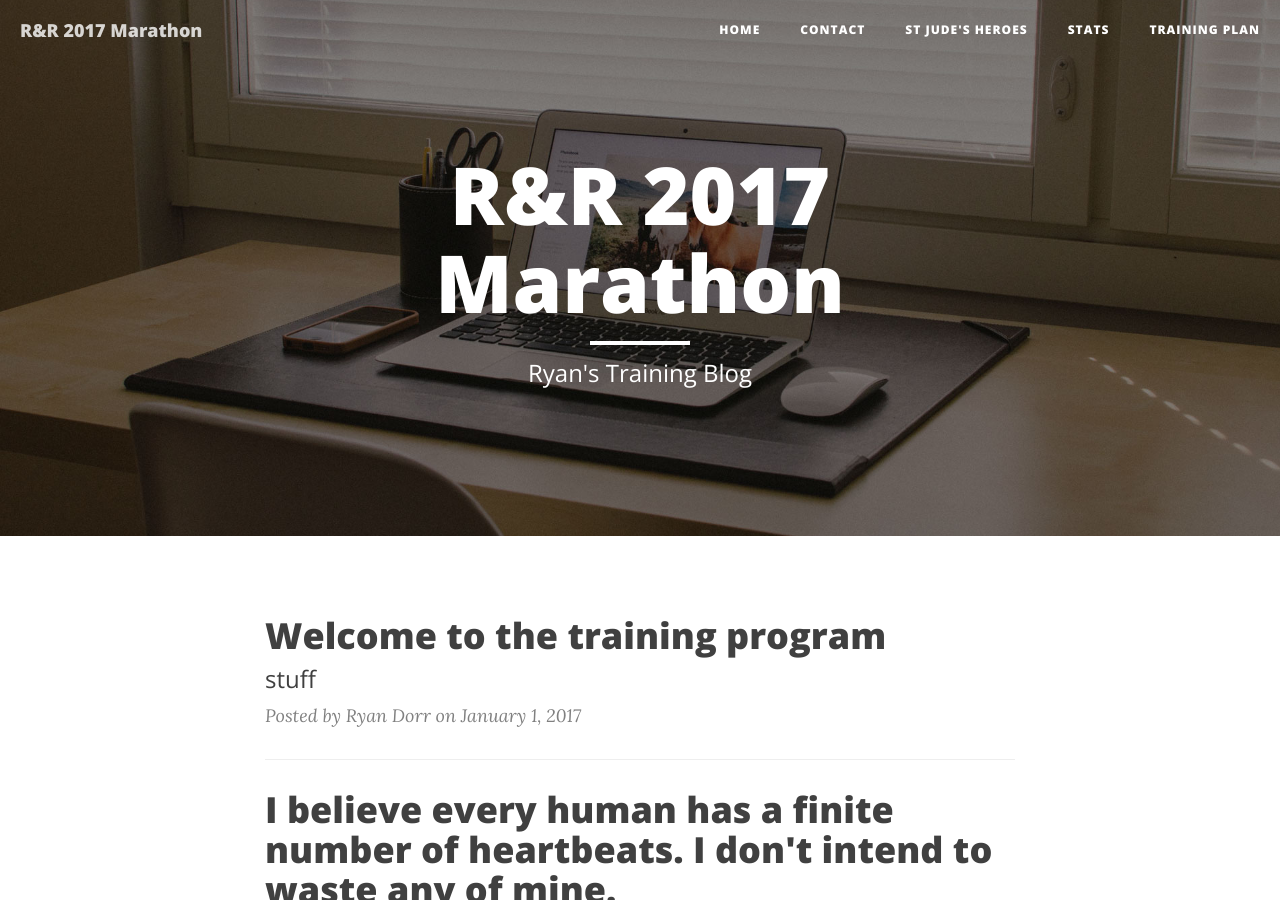
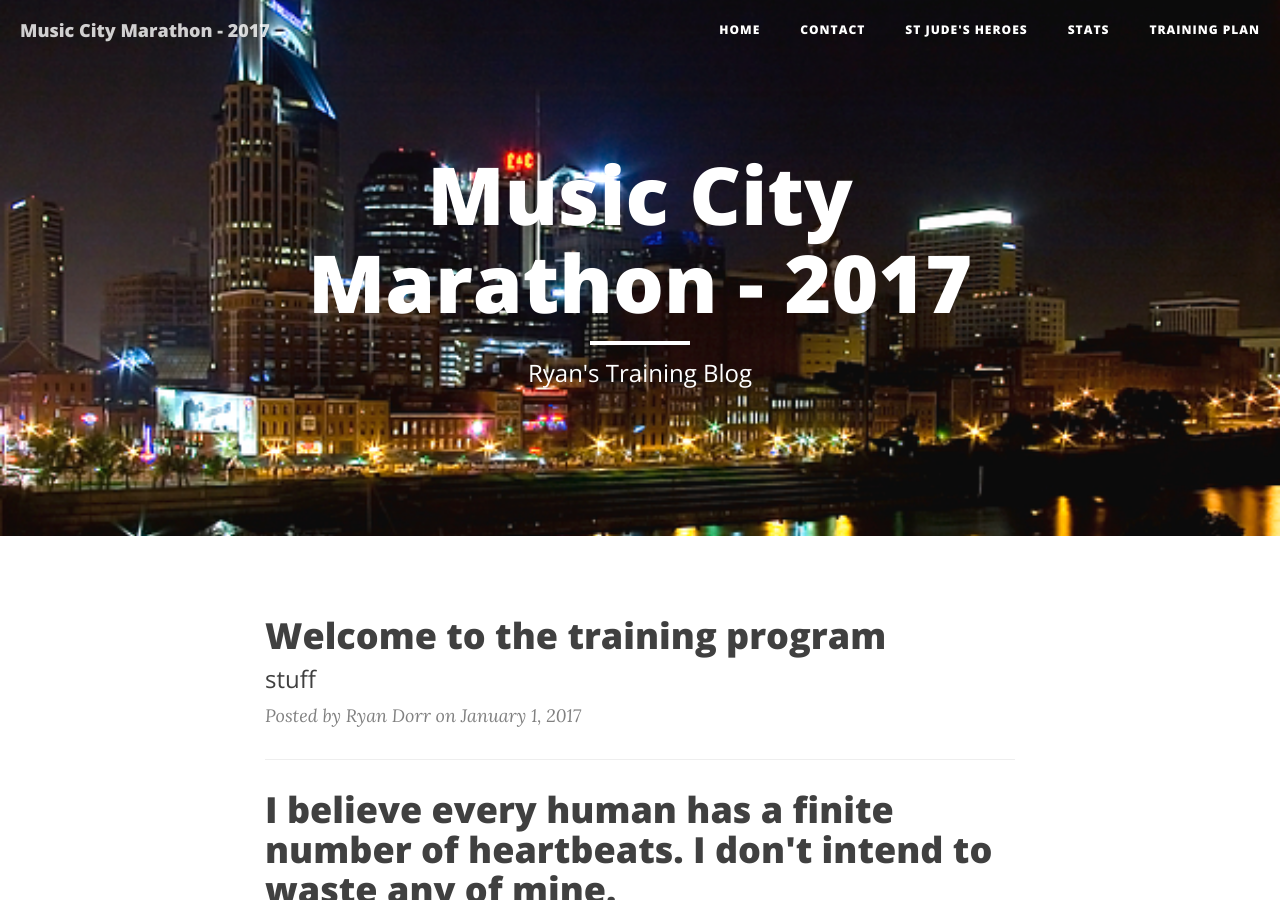
Before and after one commit to ryandorr17/marathon-blog, a Jekyll site: the page built from index.html, in a window 1280 px wide and 900 px high. Built offline with Jekyll 4.4.1, drawn with Linux system fonts in a browser that asks for light colours; nearby versions of some CDN libraries; the list of posts is cut into pages by our own code.

Commit message:
added background image and changed title

```diff
--- a/_config.yml
+++ b/_config.yml
@@ -1,6 +1,6 @@
 # Site settings
-title: R&R 2017 Marathon
-header-img: img/home-bg.jpg
+title: Music City Marathon - 2017
+header-img: img/nashville-skyline.jpg
 email: ryandorr17@gmail.com
 copyright_name: b&r events
 description: "Ryan Dorr's marathon training blog for the 2017 Nashville Rock and Roll Marathon."
```
Also changed, not shown: img/nashville-skyline.jpg (added).
